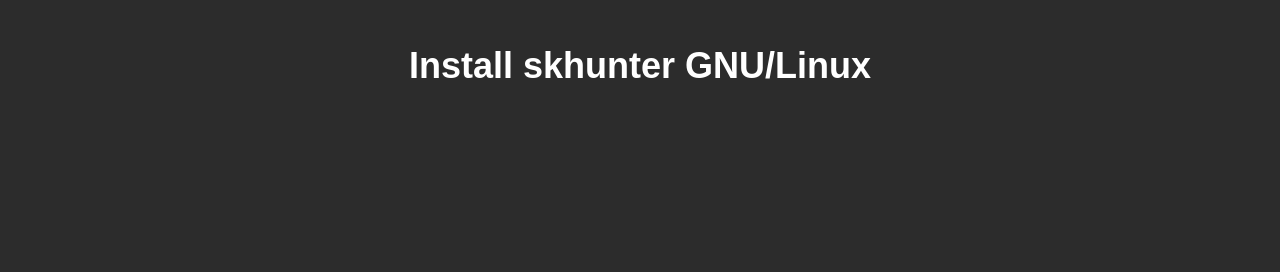
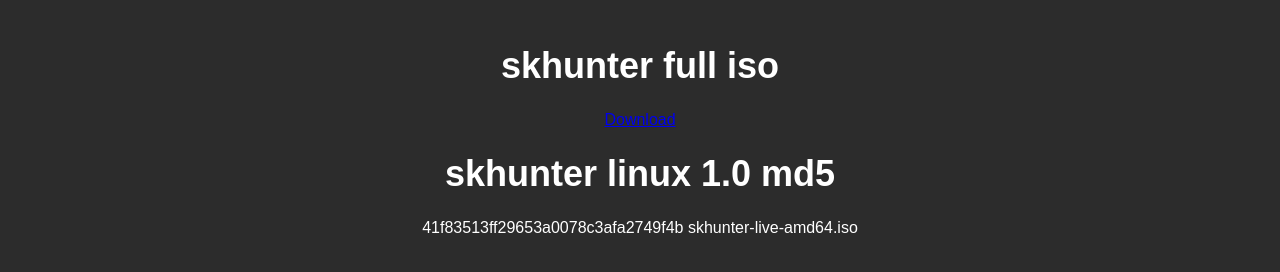
Before and after one commit to d0gu77/skhunter-web, a plain HTML site: page install.html in a window 1280 px wide. Shown: the part 162-434 px from the top of the page. Drawn offline with Linux system fonts and the light colour scheme.

Commit message:
Update install.html

```diff
--- a/install.html
+++ b/install.html
@@ -51,7 +51,10 @@
     </header>
     <main>
         <img src="logo.png" alt="Logo">
-        <h1>Install skhunter GNU/Linux</h1>
+        <h1>skhunter full iso</h1>
+        <a href="https://drive.google.com/file/d/1d8GKNcfQm0CIB63ubmQnuGxQsN_xfEvc/view?usp=drive_link" target="_blank">Download</a>
+        <h1>skhunter linux 1.0 md5</h1>
+        <p>41f83513ff29653a0078c3afa2749f4b  skhunter-live-amd64.iso</p>
     </main>
 </body>
 </html>
```
